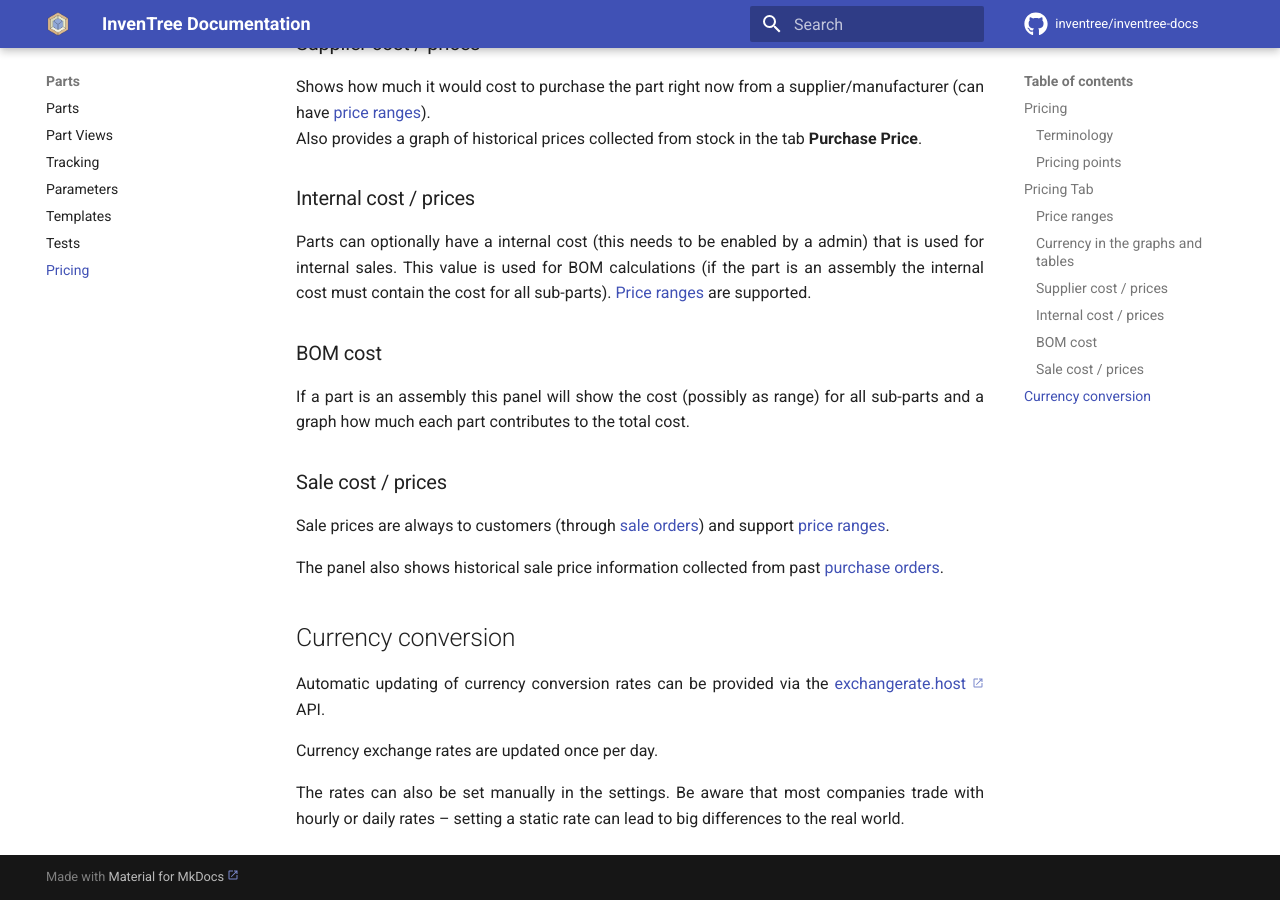
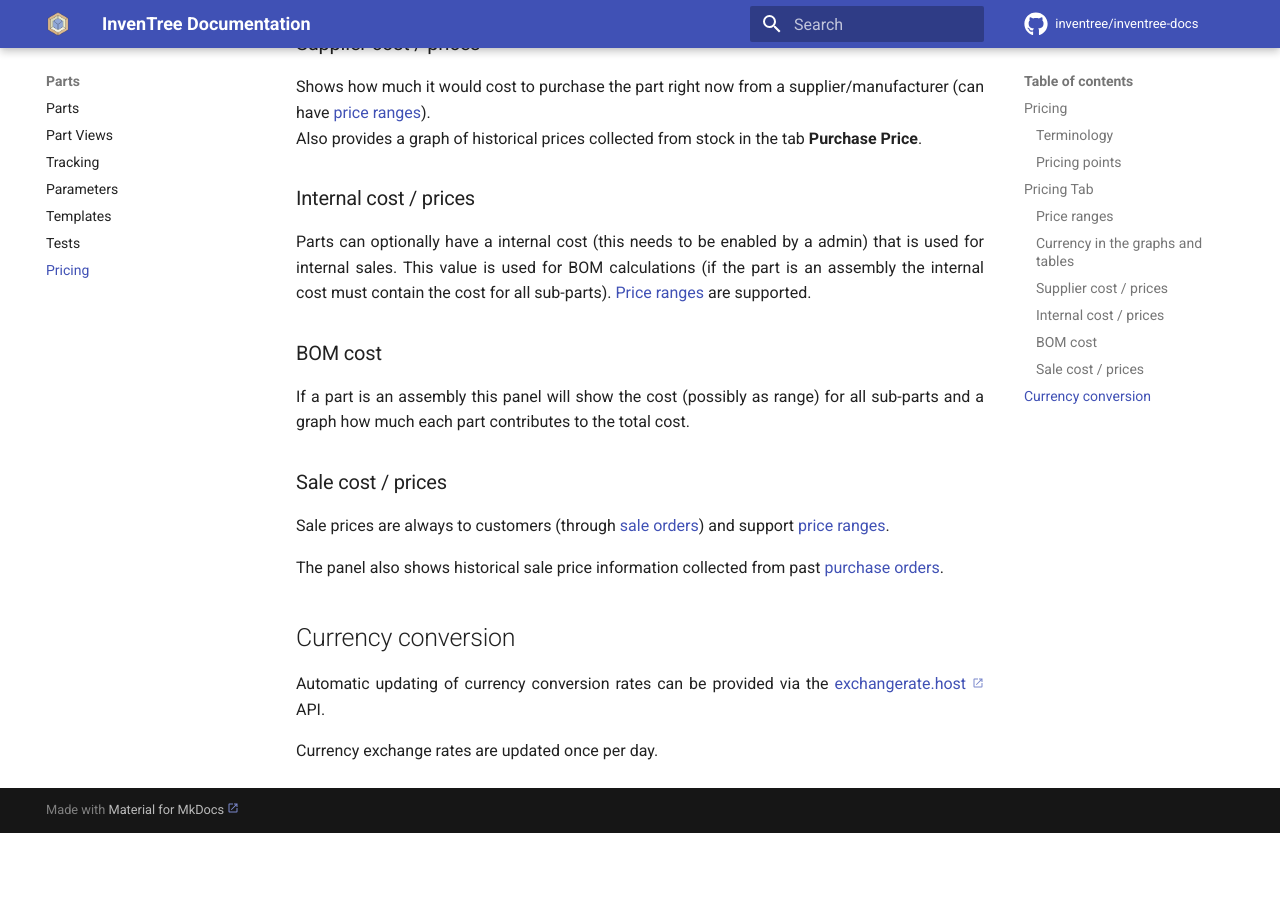
Before and after one commit to inventree/inventree-docs, an MkDocs documentation site: the page built from docs/part/pricing.md, in a window 1280 px wide and 900 px high, scrolled down 1391 px. Built offline with MkDocs 1.6.1 and Material for MkDocs 9.7.7, drawn with Linux system fonts in a browser that asks for light colours; a script that is not in the unit is left out; comment, search, counter and statistics services are not loaded; after the commit the page ends 2224 px from its top, so only the background shows below that.

Commit message:
removing old information

```diff
--- a/docs/part/pricing.md
+++ b/docs/part/pricing.md
@@ -63,5 +63,3 @@ The panel also shows historical sale price information collected from past [purc
 Automatic updating of currency conversion rates can be provided via the [exchangerate.host](https://exchangerate.host/#/) API.
 
 Currency exchange rates are updated once per day.
-
-The rates can also be set manually in the settings. Be aware that most companies trade with hourly or daily rates – setting a static rate can lead to big differences to the real world.
```
